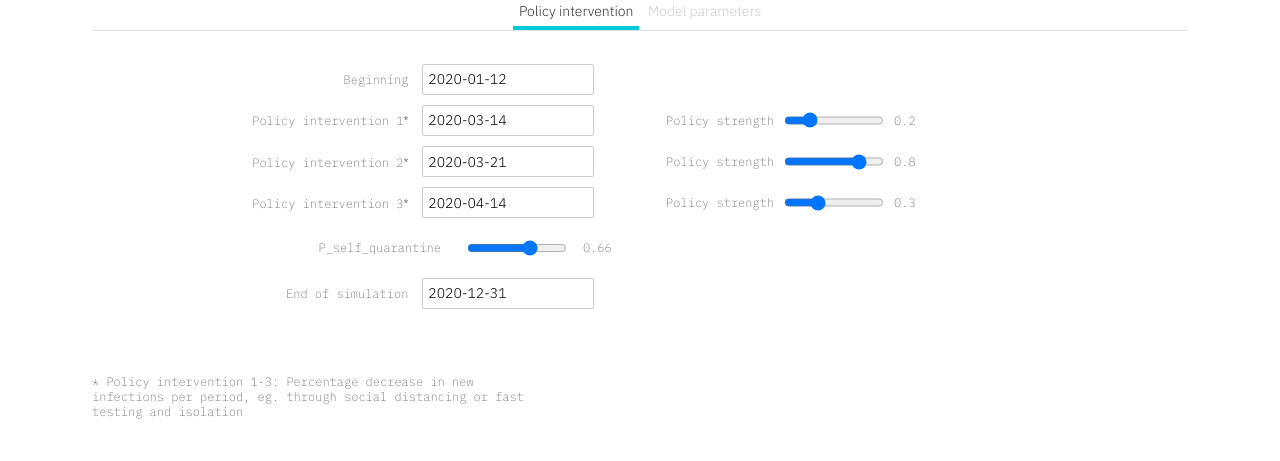
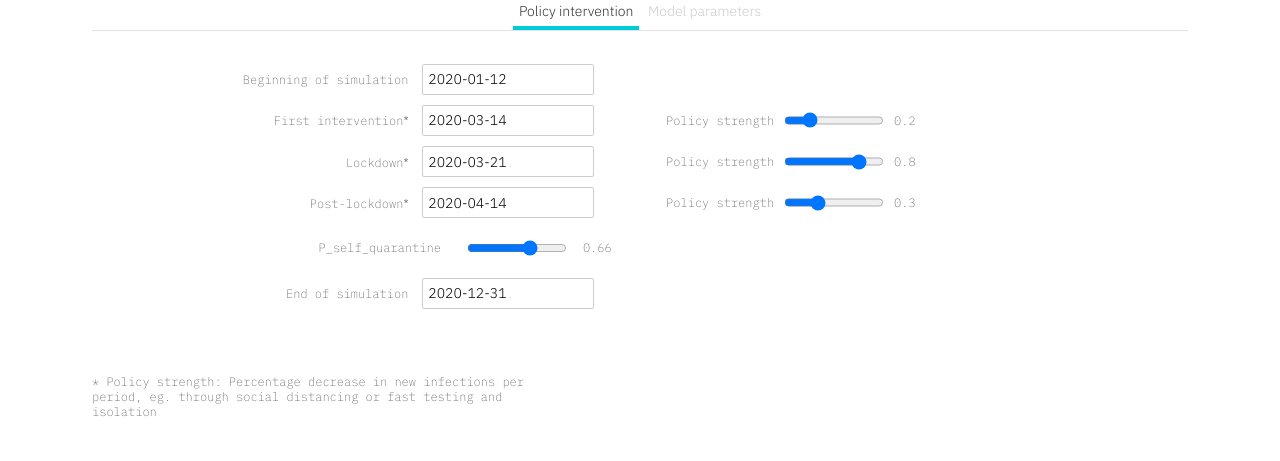
Before and after one commit to alsino/corona-impact-analysis, a Svelte app: page / in a window 1280 px wide. Shown: the part 351-812 px from the top of the page. Built offline with nearby package versions, Linux system fonts and the light colour scheme; no server answers.

Commit message:
Adjust control tab

```diff
--- a/src/App.svelte
+++ b/src/App.svelte
@@ -144,14 +144,13 @@
 
 		<TabPanel>
 			<div class="tab-wrapper">
-				<Control id={1} label={"Beginning"}/>
-				<Control id={2} label={"Policy intervention 1"}/>
-				<Control id={3} label={"Policy intervention 2"}/>
-				<Control id={4} label={"Policy intervention 3"}/>
+				<Control id={1} label={"Beginning of simulation"}/>
+				<Control id={2} label={"First intervention"}/>
+				<Control id={3} label={"Lockdown"}/>
+				<Control id={4} label={"Post-lockdown"}/>
 				<Control id={5} label={"P_self_quarantine"}/>
 				<Control id={6} label={"End of simulation"}/>
-				<div class ="footnote">* Policy intervention 1-3: Percentage decrease in new infections per period, eg. through social distancing or fast testing and isolation</div>
-
+				<div class ="footnote">* Policy strength: Percentage decrease in new infections per period, eg. through social distancing or fast testing and isolation</div>
 			</div>
 		</TabPanel>
 
```
